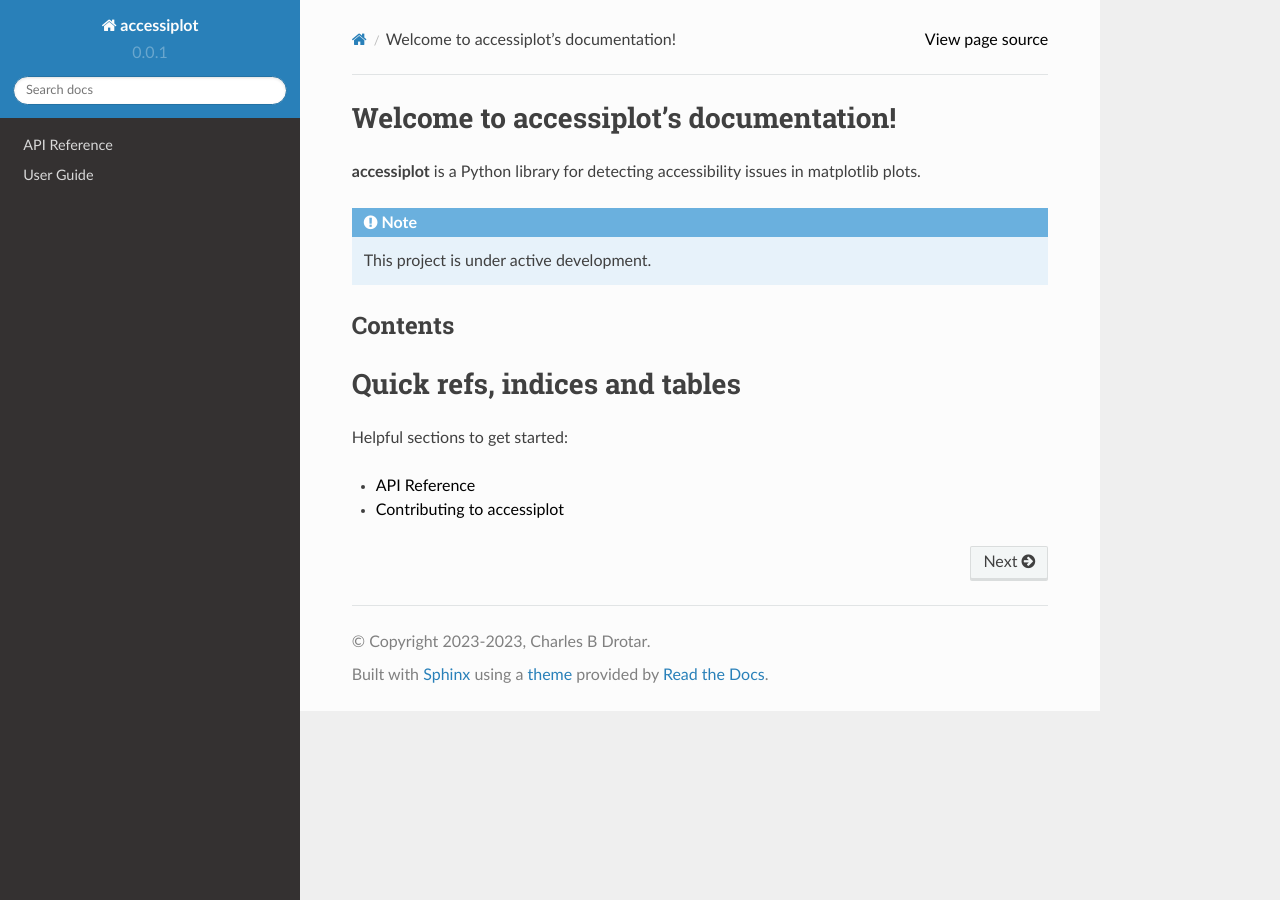
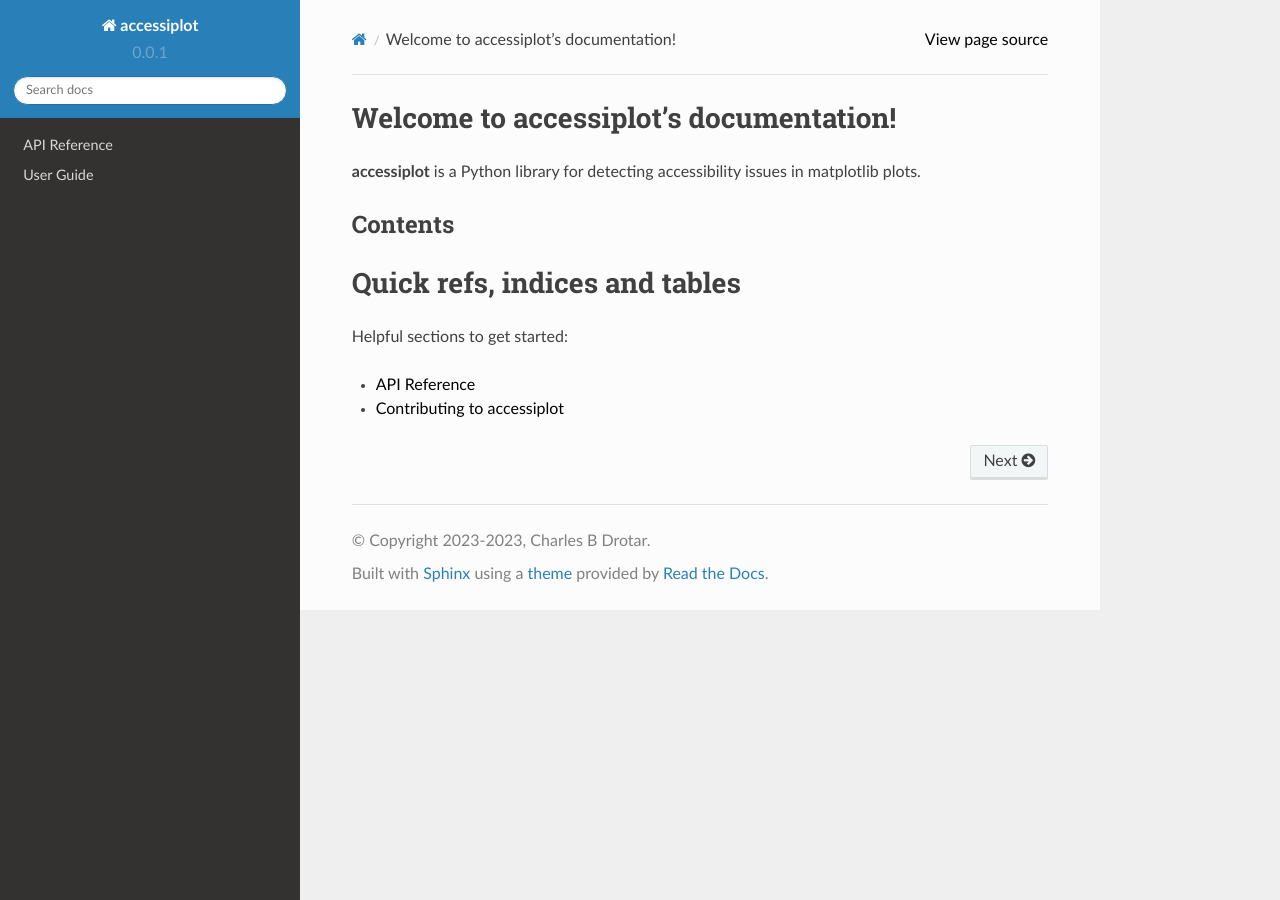
Before and after one commit to charlesdrotar/accessiplot, a Sphinx documentation site: the page built from docs/index.rst, in a window 1280 px wide. Built offline with Sphinx 7.4.7 and the Read the Docs theme 2.0.0, drawn with Linux system fonts in a browser that asks for light colours; pages that are not in the unit, such as notebooks, are missing from menus.

Commit message:
Remove note and update some comment

```diff
--- a/docs/_static/css/hypertext_links.css
+++ b/docs/_static/css/hypertext_links.css
@@ -13,6 +13,7 @@ li.wy-breadcrumbs-aside a{
     color: #000000;
 }
 
+/* LOCALDEVELOPMENT ONLY: Set 'View page source' text to black visited*/
 li.wy-breadcrumbs-aside a:visited{
     color: #000000;
 }
--- a/docs/index.rst
+++ b/docs/index.rst
@@ -3,9 +3,6 @@ Welcome to accessiplot's documentation!
 
 **accessiplot**  is a Python library for detecting accessibility issues in matplotlib plots.
 
-.. note::
-
-   This project is under active development.
 
 Contents
 --------
```
